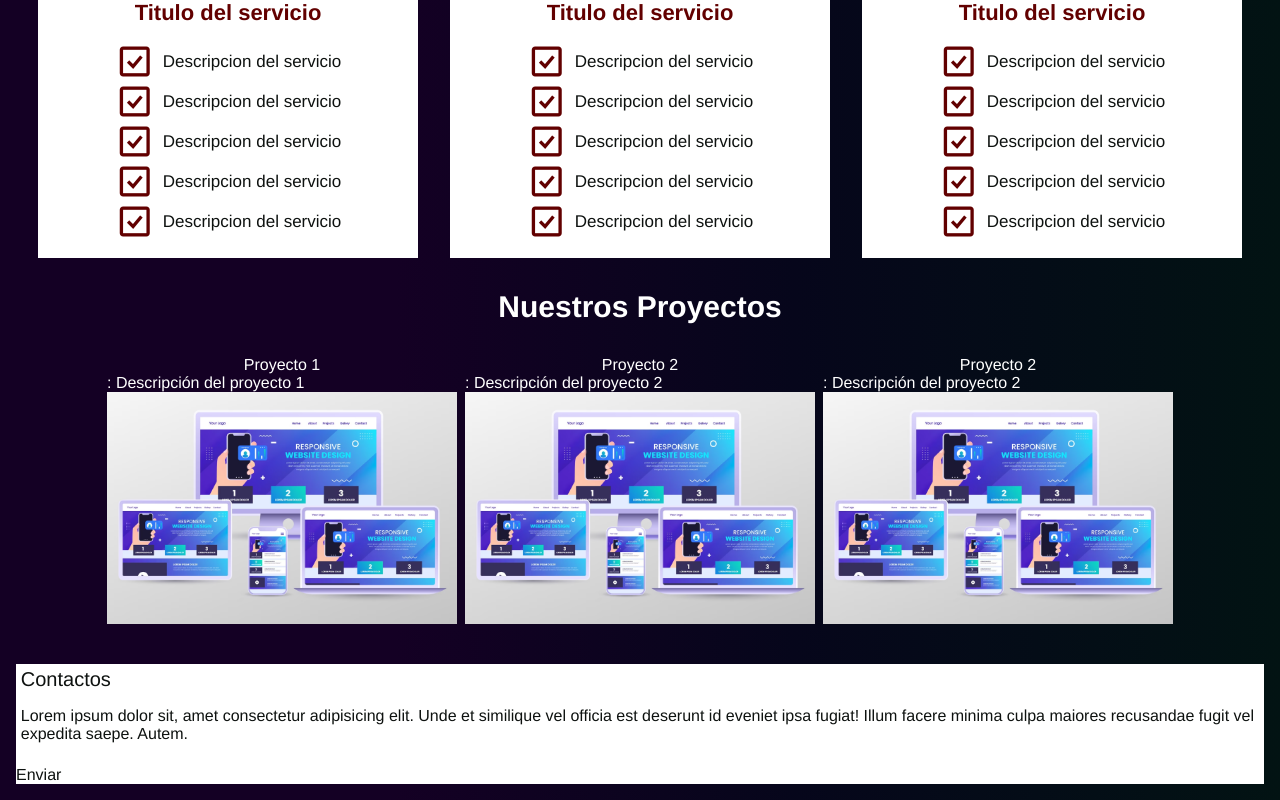
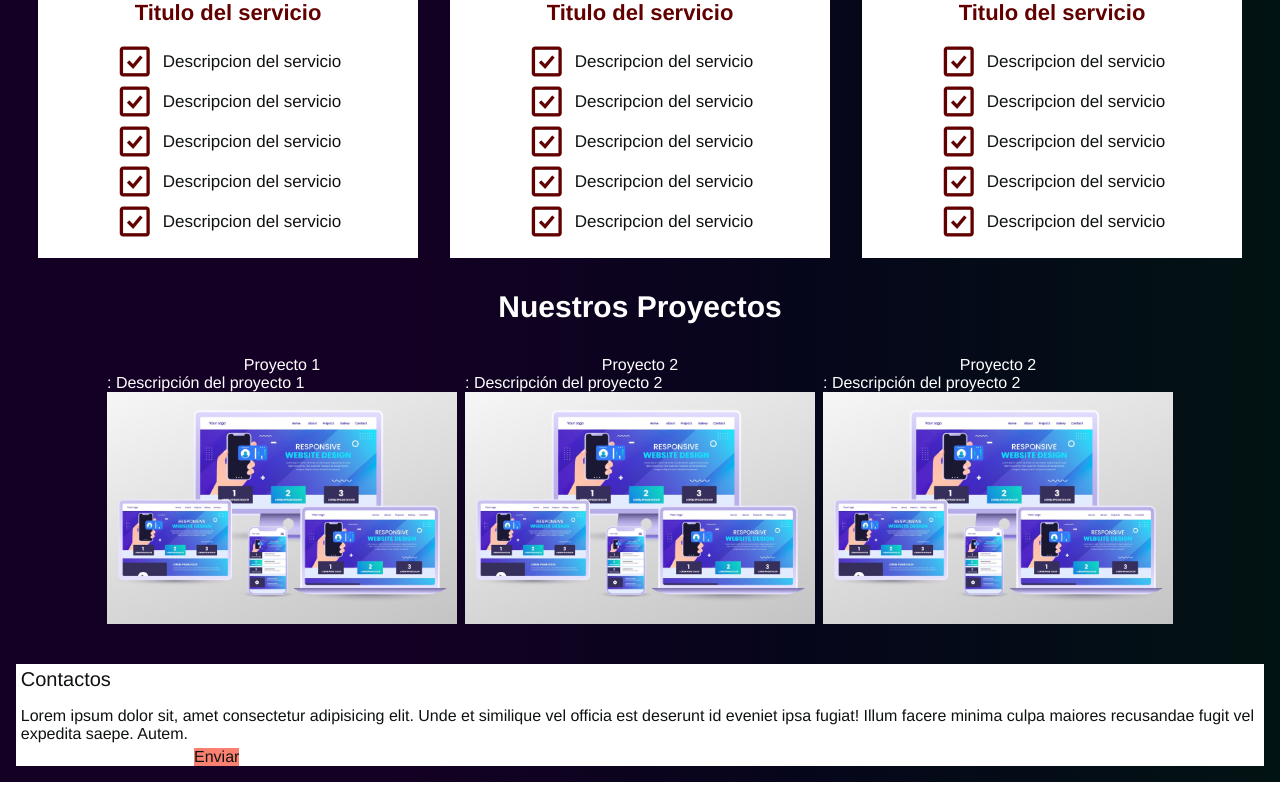
Before and after one commit to cristobalquilimaco/teguilog, a React (Vite) app: page /#/ in a window 1280 px wide. Shown: the part 2839-3639 px from the top of the page. Built offline with nearby package versions, Linux system fonts and the light colour scheme.

Commit message:
Se trabaja en el boton de suscripcion

```diff
--- a/src/shared/styles/footer.css
+++ b/src/shared/styles/footer.css
@@ -26,5 +26,9 @@ flex-wrap: wrap;
 }
 
 .input_and_btn{
+display: flex;
+}
 
+.button_suscrib{
+background-color: salmon;
 }
```
